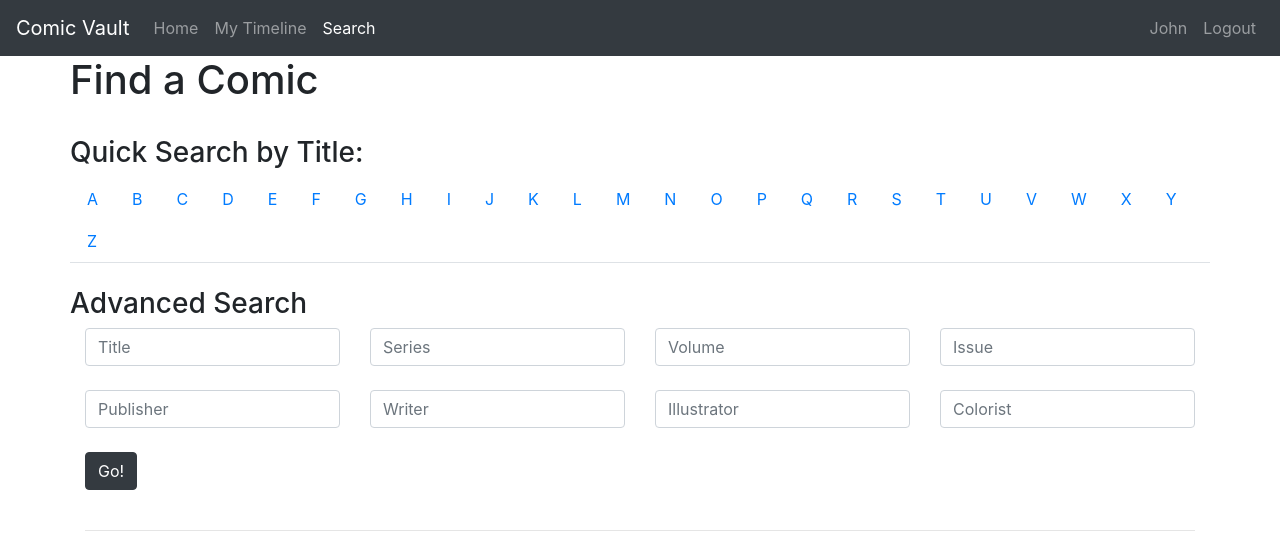
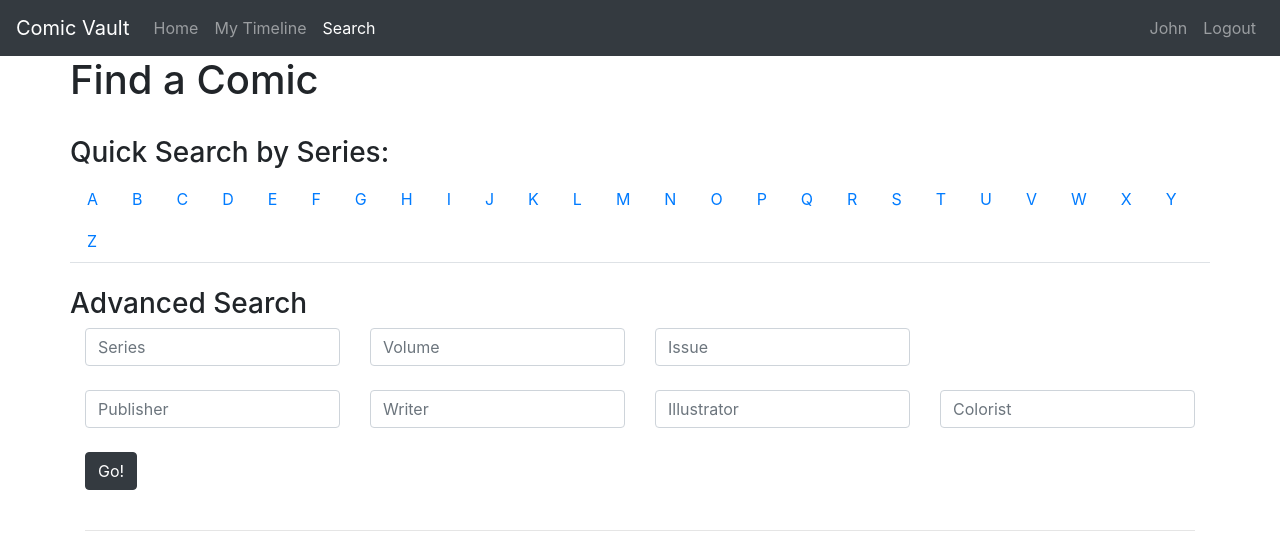
Before and after one commit to DigiTech-LLC/Comic-Vault, a Django app: page /search/ in a window 1280 px wide. Shown: the top 544 px of the page. Run offline with Django 3.2, Linux system fonts and the light colour scheme; a user stored in the database is signed in; data comes from the database, SQL or seed files in the repository; some libraries are stand-ins or nearby versions.

Commit message:
search.html: formatting + trying to add link to comic

```diff
--- a/Vault/templates/Vault/search.html
+++ b/Vault/templates/Vault/search.html
@@ -12,6 +12,7 @@
         <script src="https://maxcdn.bootstrapcdn.com/bootstrap/3.3.7/js/bootstrap.min.js"></script>
 
 		<title>Comic Vault - Search</title>
+		<base href="http://comicvault.net/">
 	</head>
 	<body>
     <nav class="navbar navbar-expand-lg navbar-dark bg-dark">
@@ -40,7 +41,7 @@
 			<br />
 
 			<div class = "row">
-				<h3>Quick Search by Title:</h3>
+				<h3>Quick Search by Series:</h3>
 
 				<ul class = "nav nav-tabs">
 					<li class = "nav=item">
@@ -133,9 +134,6 @@
 			<form>
 				<div class = "row">
 					<div class = "col-xs-6 col-md-3">
-						<input type="text" class="form-control" placeholder="Title">
-					</div>
-					<div class = "col-xs-6 col-md-3">
 						<input type="text" class="form-control" placeholder="Series">
 					</div>
 					<div class = "col-xs-6 col-md-3">
@@ -181,10 +179,12 @@
 		{% if comic_list %}
 			<ul class = "list-unstyled">
 			{% for comic in comic_list %}
-				<li class = "media" style="border-left: 3px solid #2E2E2E; background-color: #EEE">
+				<li class = "media my-2" style="border-left: 3px solid #2E2E2E; background-color: #EEE">
 					<img class = "ml-3 mr-3" src={{comic.cover_art}} alt="Cover Art" height="270" width="180">
 					<div class="media-body">
-						<h5 class = "mt-0 mb-1">{{comic.series}}</h5>
+						<h5 class = "mt-0 mb-1">
+							<a href={% url comicpage %}>{{comic.series}}</a>
+						</h5>
 						<dl class = "row">
 							<dt class = "col-xs 6 col-sm-3 col-md-1">Volume</dt>
 							<dd class = "col-xs 6 col-sm-1 col-md-1">{{comic.volume}}</dd>
```
